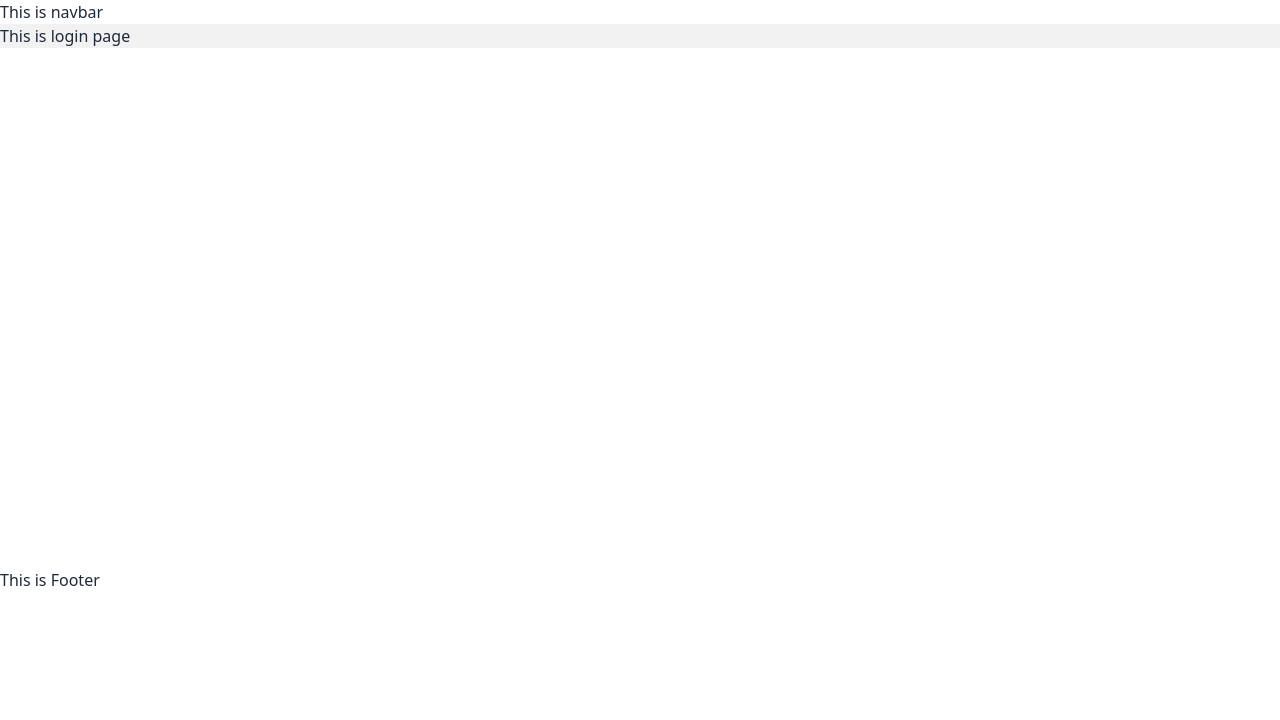
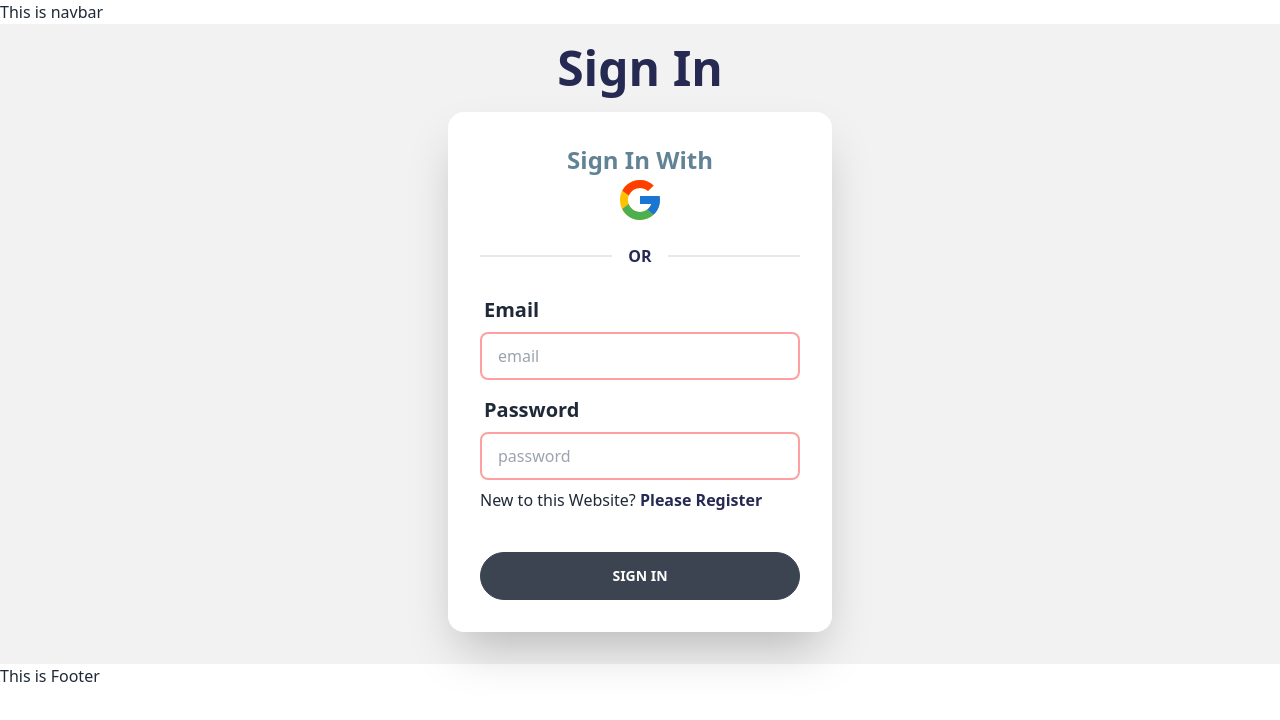
Before and after one commit to Rashed1879/toy-galore-client, a React (Vite) app: page /login in a window 1280 px wide. Shown: the top 720 px of the page. Built offline with nearby package versions, Linux system fonts and the light colour scheme; no server answers.

Commit message:
Login Page Added

```diff
--- a/package.json
+++ b/package.json
@@ -14,6 +14,7 @@
     "firebase": "^9.22.0",
     "react": "^18.2.0",
     "react-dom": "^18.2.0",
+    "react-icons": "^4.8.0",
     "react-router-dom": "^6.11.2",
     "react-toastify": "^9.1.3"
   },
--- a/src/pages/Login/Login.jsx
+++ b/src/pages/Login/Login.jsx
@@ -1,9 +1,117 @@
 /* eslint-disable no-unused-vars */
+import React, { useContext, useState } from 'react';
+import { Link, useLocation, useNavigate } from 'react-router-dom';
+import { AuthContext } from '../../providers/AuthProvider';
+import { FcGoogle } from 'react-icons/fc';
 
 const Login = () => {
+	const { signIn, signInWithGoogle, updateUserProfile } =
+		useContext(AuthContext);
+	const [error, setError] = useState('');
+	const location = useLocation();
+	const from = location.state?.from?.pathname || '/';
+	const navigate = useNavigate();
+
+	const handleLogin = (event) => {
+		event.preventDefault();
+		const form = event.target;
+		const email = form.email.value;
+		const password = form.password.value;
+
+		signIn(email, password)
+			.then((result) => {
+				const loggedUser = result.user;
+				navigate(from, { replace: true });
+			})
+			.catch((error) => {
+				setError('Wrong Credential');
+			});
+	};
+
+	const handleGoogleSignIn = () => {
+		signInWithGoogle()
+			.then((result) => {
+				const user = result.user;
+				updateUserProfile(user.name, user.photoURL)
+					.then(() => {
+						navigate(from, { replace: true });
+					})
+					.catch((error) => {
+						setError('Error updating user profile');
+					});
+			})
+			.catch((error) => {
+				console.log(error.message);
+			});
+	};
+
 	return (
 		<div className="bg-base-200">
-			<h2>This is login page</h2>
+			<h2 className="text-center py-5 text-5xl font-bold text-[#262A53]">
+				Sign In
+			</h2>
+			<div className="flex items-center">
+				<div className="card w-full md:w-96 mx-auto mb-8 shadow-2xl bg-base-100">
+					<form onSubmit={handleLogin} className="card-body">
+						<div className="form-control font-bold text-2xl text-[#628395] flex flex-col items-center justify-center text-center">
+							Sign In With{' '}
+							<div
+								className=" font-bold"
+								onClick={handleGoogleSignIn}
+							>
+								<FcGoogle className="text-5xl mx-auto cursor-pointer" />
+							</div>
+						</div>
+						<div className="divider font-bold text-[#262A53]">
+							OR
+						</div>
+						<div className="form-control">
+							<label className="label">
+								<span className="label-text text-xl font-bold">
+									Email
+								</span>
+							</label>
+							<input
+								type="email"
+								placeholder="email"
+								name="email"
+								className="input border-2 border-[#FFA0A0]"
+								required
+							/>
+						</div>
+						<div className="form-control">
+							<label className="label">
+								<span className="label-text text-xl font-bold">
+									Password
+								</span>
+							</label>
+							<input
+								type="password"
+								placeholder="password"
+								name="password"
+								className="input border-2 border-[#FFA0A0]"
+								required
+							/>
+							<p className="mt-2">
+								New to this Website?{' '}
+								<Link
+									className="link link-hover font-bold text-[#262A53]"
+									to="/register"
+								>
+									Please Register
+								</Link>
+							</p>
+						</div>
+
+						<p className="text-error">{error}</p>
+						<div className="form-control mt-6">
+							<button className="btn btn-[#262A53] hover:btn-[#628395] rounded-full">
+								Sign In
+							</button>
+						</div>
+					</form>
+				</div>
+			</div>
 		</div>
 	);
 };
--- a/src/pages/Register/Register.jsx
+++ b/src/pages/Register/Register.jsx
@@ -105,7 +105,7 @@ const Register = () => {
 							<p className="text-error">{error}</p>
 						</div>
 						<div className="form-control mt-6">
-							<button className="btn btn-secondary hover:btn-primary">
+							<button className="btn btn-[#262A53] hover:btn-[#628395] rounded-full">
 								Sign Up
 							</button>
 						</div>
```
Also changed, not shown: 1 other file (tests, documents, lock files or other folders).
